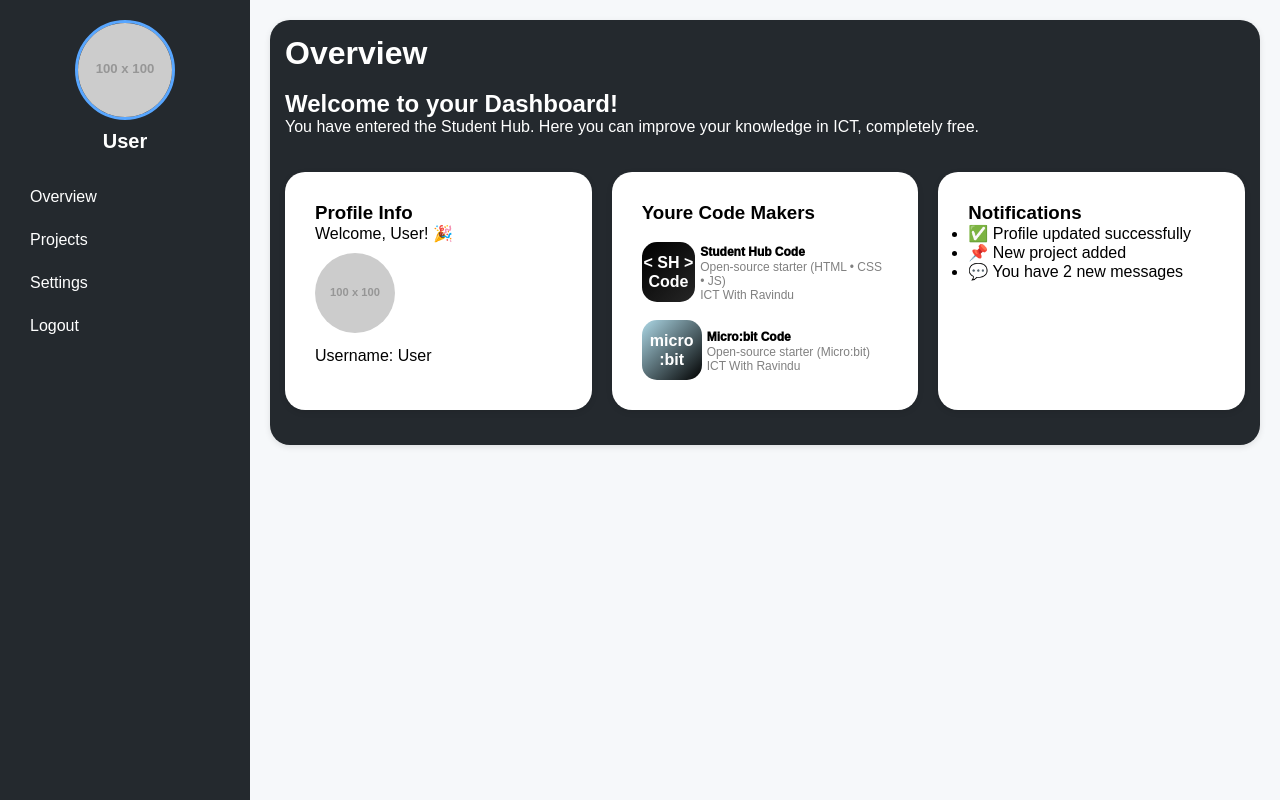
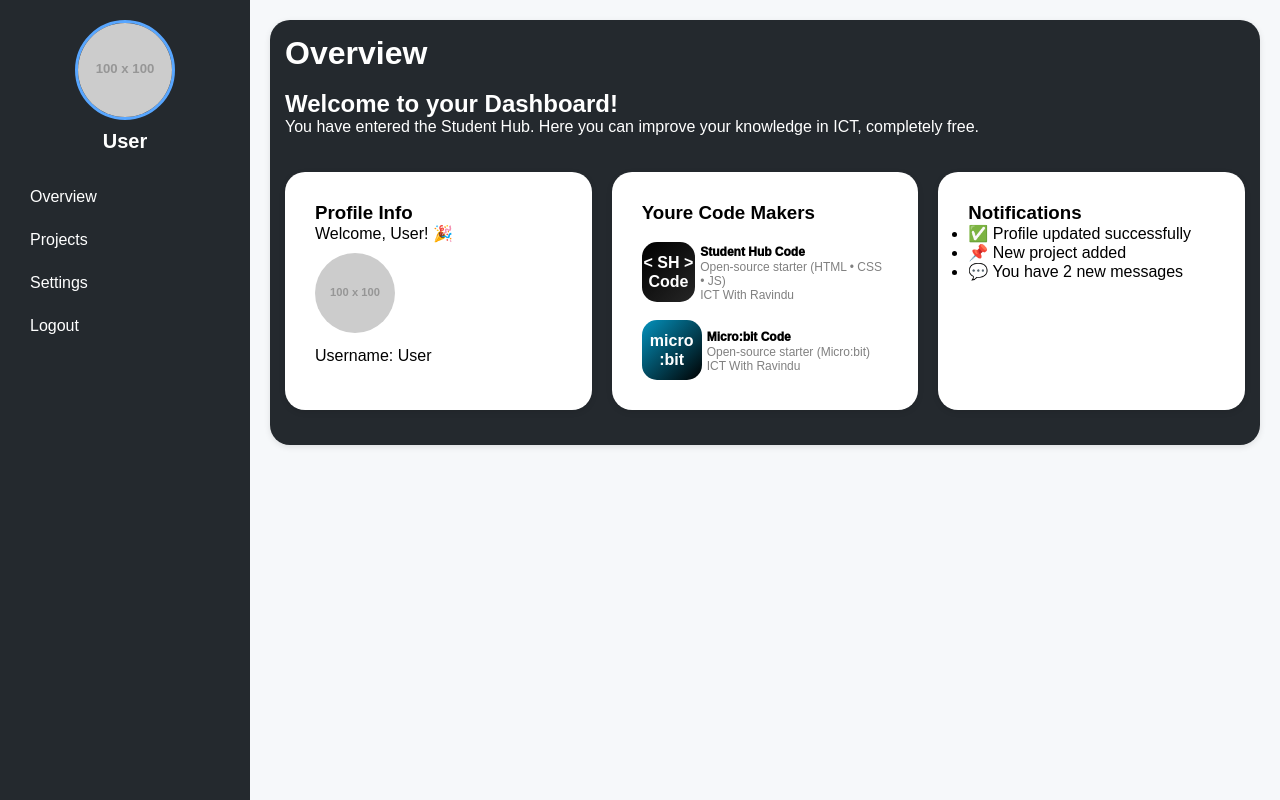
Before and after one commit to Ravindu-RV/dashboard-sh, a website: page index.html in a window 1280 px wide. Drawn offline with Linux system fonts and the light colour scheme; placeholder pictures from the web are drawn by us.

Commit message:
Update index.html

```diff
--- a/index.html
+++ b/index.html
@@ -141,7 +141,7 @@
       width: 60px;
       height: 60px;
       border-radius: 15px;
-      background: linear-gradient(135deg, lightblue, black);
+      background: linear-gradient(135deg, #0492bd, black);
       display: flex;
       align-items: center;
       justify-content: center;
```
